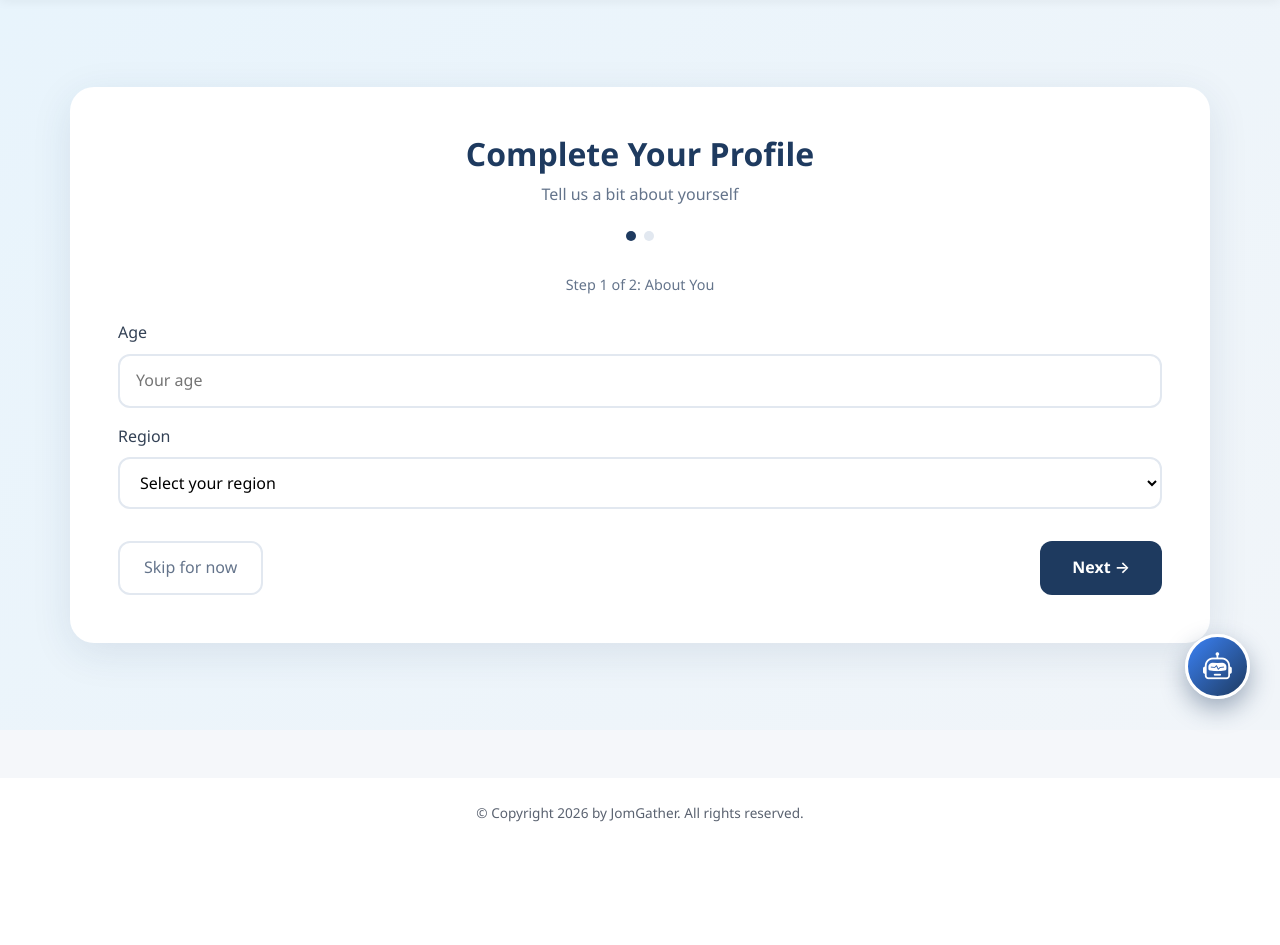
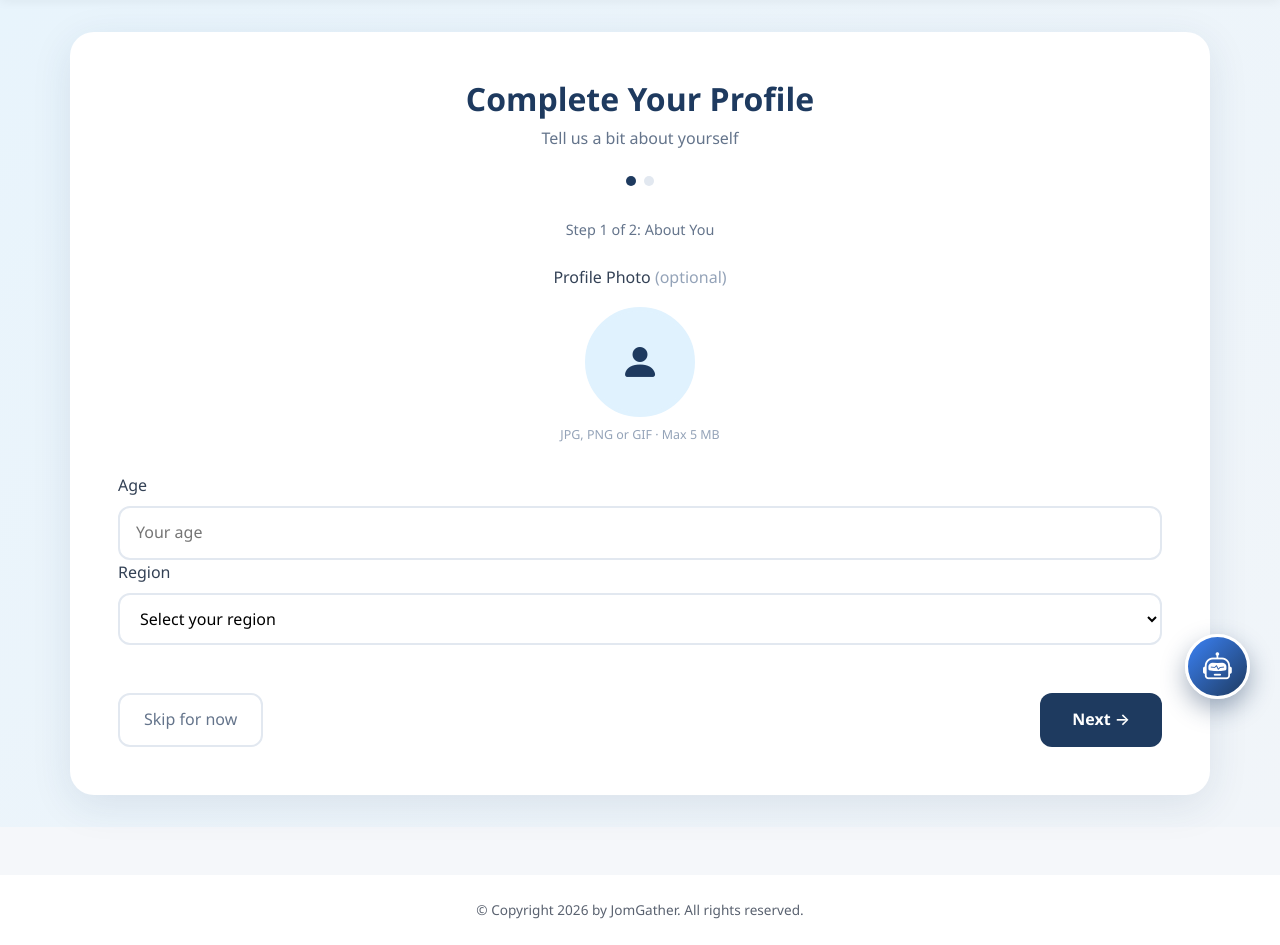
Before and after one commit to Cassius-stack/JOMGather, a Flask app: page /auth/onboarding in a window 1280 px wide. Shown: the part 71-1016 px from the top of the page. Before the commit the page ends 893 px from the top, so only its background shows below. Run offline with Flask 3, Linux system fonts and the light colour scheme; the visitor is signed in with stand-in values (Sample User, id 1); parts of the project's set-up code (start-up, migrations or seed data) failed here and were passed over; some libraries are stand-ins or nearby versions.

Commit message:
Shit i edited on the main

```diff
--- a/templates/auth/onboarding.html
+++ b/templates/auth/onboarding.html
@@ -3,6 +3,184 @@
 {% block title %}Complete Your Profile - JOMGather{% endblock %}
 
 {% block content %}
+<style>
+    /* ── Photo widget ── */
+    .photo-wrapper {
+        position: relative;
+        width: 110px;
+        height: 110px;
+        margin: 0 auto 0.5rem;
+        cursor: pointer;
+    }
+
+    .photo-wrapper img,
+    .photo-placeholder {
+        width: 110px;
+        height: 110px;
+        border-radius: 50%;
+        object-fit: cover;
+        border: 4px solid #e0f2fe;
+        display: block;
+    }
+
+    .photo-placeholder {
+        background: #e0f2fe;
+        color: #1e3a5f;
+        font-size: 2.5rem;
+        display: flex;
+        align-items: center;
+        justify-content: center;
+    }
+
+    .photo-overlay {
+        position: absolute;
+        inset: 0;
+        border-radius: 50%;
+        background: rgba(30, 58, 95, 0.55);
+        display: flex;
+        flex-direction: column;
+        align-items: center;
+        justify-content: center;
+        opacity: 0;
+        transition: opacity 0.2s ease;
+        color: white;
+        font-size: 0.65rem;
+        font-weight: 600;
+        gap: 3px;
+        letter-spacing: 0.04em;
+        text-transform: uppercase;
+    }
+
+    .photo-overlay i {
+        font-size: 1.25rem;
+    }
+
+    .photo-wrapper:hover .photo-overlay {
+        opacity: 1;
+    }
+
+    .photo-remove-btn {
+        position: absolute;
+        top: 3px;
+        right: 3px;
+        width: 24px;
+        height: 24px;
+        border-radius: 50%;
+        background: #ef4444;
+        color: white;
+        border: 2px solid white;
+        display: none;
+        align-items: center;
+        justify-content: center;
+        font-size: 0.65rem;
+        cursor: pointer;
+        z-index: 10;
+        transition: background 0.15s;
+    }
+
+    .photo-remove-btn:hover {
+        background: #dc2626;
+    }
+
+    .photo-remove-btn.visible {
+        display: flex;
+    }
+
+    /* ── Crop modal ── */
+    #crop-modal {
+        display: none;
+        position: fixed;
+        inset: 0;
+        background: rgba(15, 23, 42, 0.7);
+        z-index: 1000;
+        align-items: center;
+        justify-content: center;
+    }
+
+    #crop-modal.active {
+        display: flex;
+    }
+
+    .crop-card {
+        background: white;
+        border-radius: 24px;
+        padding: 2rem;
+        width: 100%;
+        max-width: 400px;
+        margin: 1rem;
+        box-shadow: 0 20px 60px rgba(0, 0, 0, 0.25);
+    }
+
+    .crop-preview-ring {
+        width: 180px;
+        height: 180px;
+        border-radius: 50%;
+        overflow: hidden;
+        border: 4px solid #1e3a5f;
+        margin: 0 auto 1.25rem;
+        background: #f8fafc;
+    }
+
+    .crop-preview-ring img {
+        width: 100%;
+        height: 100%;
+        object-fit: cover;
+    }
+
+    .crop-slider-wrap {
+        margin-bottom: 1rem;
+    }
+
+    .crop-slider-wrap label {
+        display: flex;
+        justify-content: space-between;
+        font-size: 0.82rem;
+        color: #64748b;
+        font-weight: 500;
+        margin-bottom: 0.3rem;
+    }
+
+    input[type="range"] {
+        width: 100%;
+        accent-color: #1e3a5f;
+    }
+
+    .crop-actions {
+        display: flex;
+        gap: 0.75rem;
+        margin-top: 1.25rem;
+    }
+
+    .crop-actions button {
+        flex: 1;
+        padding: 0.7rem;
+        border-radius: 12px;
+        font-weight: 600;
+        font-size: 0.9rem;
+        cursor: pointer;
+        border: none;
+        transition: background 0.2s;
+    }
+
+    .crop-cancel {
+        background: #f1f5f9;
+        color: #475569;
+    }
+
+    .crop-cancel:hover {
+        background: #e2e8f0;
+    }
+
+    .crop-apply {
+        background: #1e3a5f;
+        color: white;
+    }
+
+    .crop-apply:hover {
+        background: #162d4a;
+    }
+</style>
+
 <div
     style="background: linear-gradient(135deg, #e8f4fc 0%, #f1f5f9 100%); min-height: calc(100vh - 70px); display: flex; align-items: center; justify-content: center; padding: 2rem;">
     <div
@@ -31,6 +209,36 @@
             <!-- STEP 1: DEMOGRAPHICS (Step 2 of overall flow) -->
             <div id="step-1" style="display: block;">
                 <div style="display: flex; flex-direction: column; gap: 1rem;">
+                    <div id="step-1" style="display: block;">
+
+                        <!-- Profile Photo -->
+                        <div style="text-align: center; margin-bottom: 1.75rem;">
+                            <p style="color: #334155; font-weight: 500; margin-bottom: 1rem;">Profile Photo <span
+                                    style="color:#94a3b8; font-weight:400;">(optional)</span></p>
+
+                            <div class="photo-wrapper" onclick="document.getElementById('photo-input').click()"
+                                title="Upload a photo">
+                                <div class="photo-placeholder" id="photo-placeholder">
+                                    <i class="bi bi-person-fill"></i>
+                                </div>
+                                <img id="profile-preview" src="" alt="Profile photo" style="display:none;">
+
+                                <div class="photo-overlay">
+                                    <i class="bi bi-camera-fill"></i>
+                                    Upload
+                                </div>
+
+                                <button class="photo-remove-btn" id="photo-remove-btn" title="Remove photo"
+                                    onclick="removePhoto(event)">
+                                    <i class="bi bi-x"></i>
+                                </button>
+                            </div>
+
+                            <p style="font-size: 0.78rem; color: #94a3b8; margin-top: 0.4rem;">JPG, PNG or GIF · Max 5
+                                MB</p>
+                            <input type="file" id="photo-input" accept="image/*" style="display:none;"
+                                onchange="handlePhotoSelect(event)">
+                        </div>
                         <div>
                             <label for="age"
                                 style="display: block; margin-bottom: 0.5rem; color: #334155; font-weight: 500;">Age</label>
@@ -67,7 +275,8 @@
                 <div id="step-2" style="display: none;">
                     <h3 style="color: #334155; margin-bottom: 1rem;">Your Hobbies</h3>
                     <p style="color: #64748b; margin-bottom: 1rem; font-size: 0.9rem;">Select hobbies you enjoy:</p>
-                <div id="hobbies-container" style="display: flex; flex-wrap: wrap; gap: 0.5rem; margin-bottom: 1.5rem;">
+                    <div id="hobbies-container"
+                        style="display: flex; flex-wrap: wrap; gap: 0.5rem; margin-bottom: 1.5rem;">
                         <!-- Hobby buttons generated by JS -->
                     </div>
 
```
Lines whose indentation alone changed are shown as unchanged.
